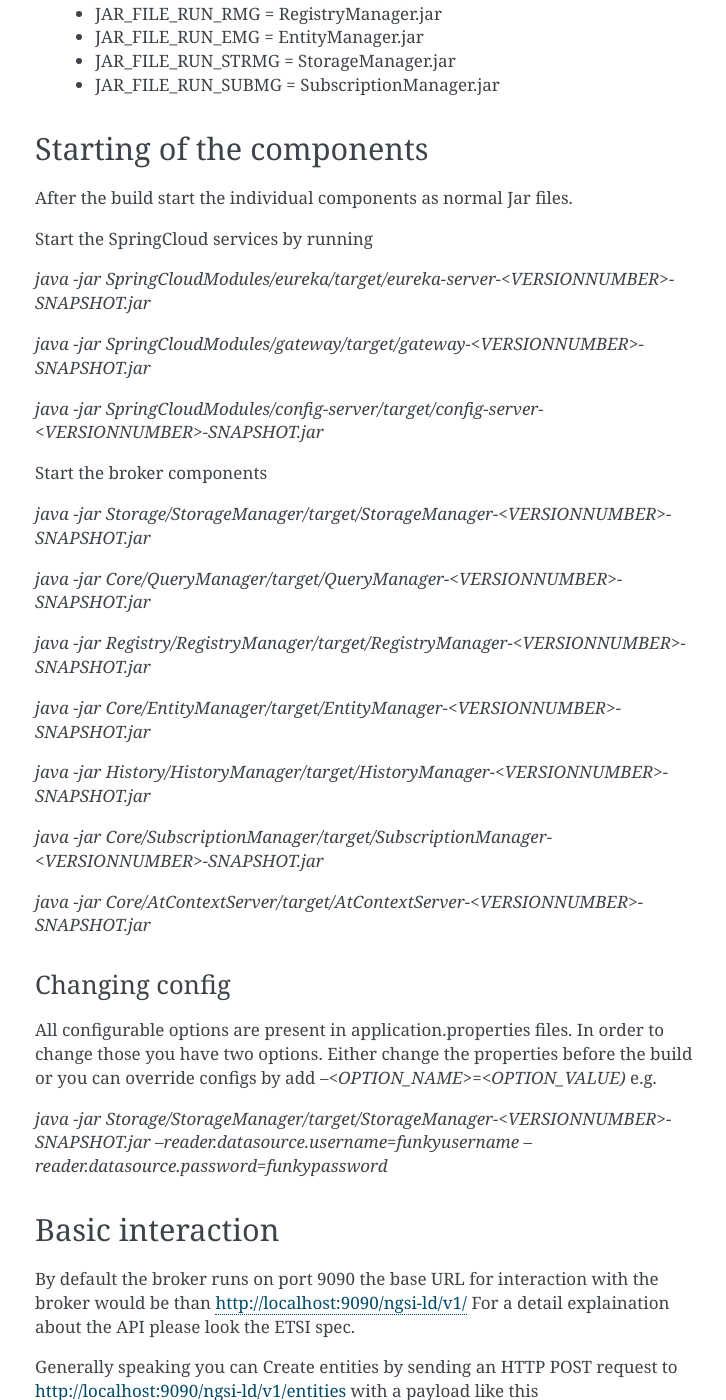
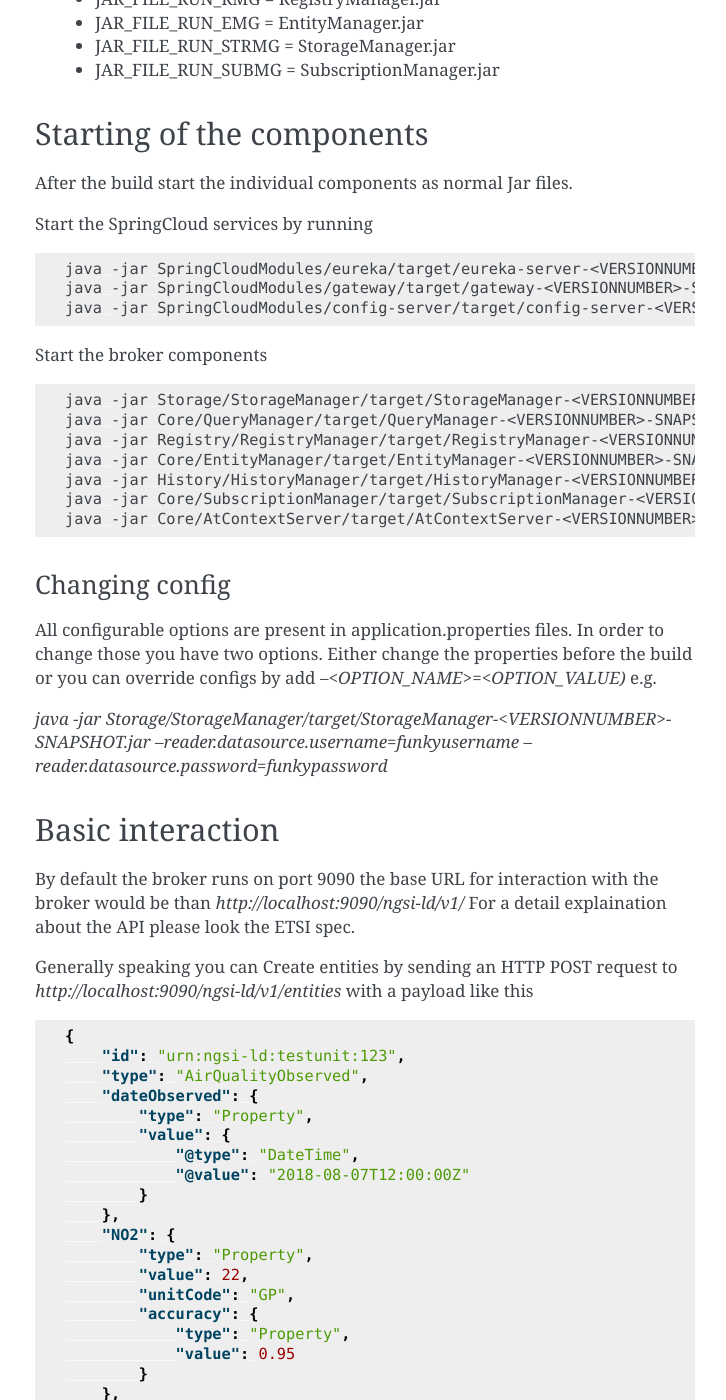
Before and after one commit to ScorpioBroker/ScorpioBroker, a Sphinx documentation site: the page built from docs/index.rst, in a window 1280 px wide and 1400 px high, scrolled down 4011 px. Shown: the whole window, without its empty margins (385-1111 px from the left). Built offline with Sphinx 7.4.7, drawn with Linux system fonts in a browser that asks for light colours; some of the changed text lies outside the part shown.

````diff
--- a/docs/index.rst
+++ b/docs/index.rst
@@ -1,6 +1,11 @@
 **********************
 Scorpio NGSI-LD Broker
 **********************
+
+.. figure:: https://nexus.lab.fiware.org/repository/raw/public/badges/chapters/core.svg
+  :target: https://www.fiware.org/developers/catalogue/
+.. figure:: https://nexus.lab.fiware.org/repository/raw/public/badges/stackoverflow/fiware.svg
+  :target: https://stackoverflow.com/questions/tagged/fiware/
 
 Scorpio is an NGSI-LD compliant context broker developed by NEC Laboratories Europe and NEC Technologies India.
 
@@ -35,44 +40,55 @@ The default username and password which Scorpio uses is "ngb". If you want to us
 
 e.g.
 
-`java -jar Storage/StorageManager/target/StorageManager-<VERSIONNUMBER>-SNAPSHOT.jar --reader.datasource.username=funkyusername --reader.datasource.password=funkypassword`
+.. code-block:: bash
+
+    java -jar Storage/StorageManager/target/StorageManager-<VERSIONNUMBER>-SNAPSHOT.jar \
+        --reader.datasource.username=funkyusername --reader.datasource.password=funkypassword
+
 
 OR
 
-`java -jar Registry/RegistryManager/target/RegistryManager-<VERSIONNUMBER>-SNAPSHOT.jar --spring.datasource.username=funkyusername --spring.datasource.password=funkypassword`
+.. code-block:: bash
+
+    java -jar Registry/RegistryManager/target/RegistryManager-<VERSIONNUMBER>-SNAPSHOT.jar \
+        --spring.datasource.username=funkyusername --spring.datasource.password=funkypassword`
 
 
 Don't forget to create the corresponding user ("ngb" or the different username you chose) in postgres. It will be used by the SpringCloud services for database connection. While in terminal, log in to the psql console as postgres user:
 
-`sudo -u postgres psql`
+.. code-block:: bash
+
+    sudo -u postgres psql
 
 Then create a database "ngb":
 
-`postgres=# create database ngb;`
+.. code-block:: bash
+
+    postgres=# create database ngb;
 
 Create a user "ngb" and make him a superuser:
 
-`postgres=# create user ngb with encrypted password 'ngb';`
+.. code-block:: bash
 
-`postgres=# alter user ngb with superuser;`
+    postgres=# create user ngb with encrypted password 'ngb';
+    postgres=# alter user ngb with superuser;
 
 Grant privileges on database:
 
-`postgres=# grant all privileges on database ngb to ngb;`
+.. code-block:: bash
+
+    postgres=# grant all privileges on database ngb to ngb;
 
 Also create an own database/schema for the Postgis extension:
 
-`postgres=# CREATE DATABASE gisdb;`
+.. code-block:: bash
 
-`postgres=# \connect gisdb;`
-
-`postgres=# CREATE SCHEMA postgis;`
-
-`postgres=# ALTER DATABASE gisdb SET search_path=public, postgis, contrib;`
-
-`postgres=# \connect gisdb;`
-
-`postgres=# CREATE EXTENSION postgis SCHEMA postgis;`
+    postgres=# CREATE DATABASE gisdb;
+    postgres=# \connect gisdb;
+    postgres=# CREATE SCHEMA postgis;
+    postgres=# ALTER DATABASE gisdb SET search_path=public, postgis, contrib;
+    postgres=# \connect gisdb;
+    postgres=# CREATE EXTENSION postgis SCHEMA postgis;
 
 Apache Kafka
 ============
@@ -87,11 +103,15 @@ In order to start kafka you need to start two components:
 
 Start zookeeper with
 
-`<kafkafolder>/bin/[Windows]/zookeeper-server-start.[bat|sh] <kafkafolder>/config/zookeeper.properties`
+.. code-block:: bash
+
+    <kafkafolder>/bin/[Windows]/zookeeper-server-start.[bat|sh] <kafkafolder>/config/zookeeper.properties
 
 Start kafkaserver with
 
-`<kafkafolder>/bin/[Windows]/kafka-server-start.[bat|sh] <kafkafolder>/config/server.properties`
+.. code-block:: bash
+
+    <kafkafolder>/bin/[Windows]/kafka-server-start.[bat|sh] <kafkafolder>/config/server.properties
 
 For more details please visit the Kafka website.
 
@@ -102,23 +122,27 @@ The current maven build supports two types of docker container generations from
 
 The first profile is called 'docker' and can be called like this
 
-`mvn clean package -DskipTests -Pdocker`
+.. code-block:: bash
 
-this will generate individual docker containers for each micro service. The corresponding docker-compose file is docker-compose-dist.yml
+    mvn clean package -DskipTests -Pdocker
+
+this will generate individual docker containers for each micro service. The corresponding docker-compose file is `docker-compose-dist.yml`
 
 
 The second profile is called 'docker-aaio' (for almost all in one). This will generate one single docker container for all components the broker except the kafka message bus and the postgres database.
 
 To get the aaio version run the maven build like this
 
-`mvn clean package -DskipTests -Pdocker-aaio`
+.. code-block:: bash
 
-The corresponding docker-compose file is docker-compose-aaio.yml
+    mvn clean package -DskipTests -Pdocker-aaio
+
+The corresponding docker-compose file is `docker-compose-aaio.yml`
 
 General remark for the Kafka docker image and docker-compose
 ============================================================
 
-The Kafka docker container requires you to provide the environment var KAFKA_ADVERTISED_HOST_NAME. This has to be changed in the docker-compose files to match your docker host ip. You can use 127.0.0.1 however this will disallow you to run Kafka in a cluster mode.
+The Kafka docker container requires you to provide the environment variable `KAFKA_ADVERTISED_HOST_NAME`. This has to be changed in the docker-compose files to match your docker host ip. You can use `127.0.0.1` however this will disallow you to run Kafka in a cluster mode.
 
 For further details please refer to https://hub.docker.com/r/wurstmeister/kafka
 
@@ -196,28 +220,24 @@ After the build start the individual components as normal Jar files.
 
 Start the SpringCloud services by running
 
-`java -jar SpringCloudModules/eureka/target/eureka-server-<VERSIONNUMBER>-SNAPSHOT.jar`
+.. code-block:: bash
 
-`java -jar SpringCloudModules/gateway/target/gateway-<VERSIONNUMBER>-SNAPSHOT.jar`
-
-`java -jar SpringCloudModules/config-server/target/config-server-<VERSIONNUMBER>-SNAPSHOT.jar`
+    java -jar SpringCloudModules/eureka/target/eureka-server-<VERSIONNUMBER>-SNAPSHOT.jar
+    java -jar SpringCloudModules/gateway/target/gateway-<VERSIONNUMBER>-SNAPSHOT.jar
+    java -jar SpringCloudModules/config-server/target/config-server-<VERSIONNUMBER>-SNAPSHOT.jar
 
 
 Start the broker components
 
-`java -jar Storage/StorageManager/target/StorageManager-<VERSIONNUMBER>-SNAPSHOT.jar`
+.. code-block:: bash
 
-`java -jar Core/QueryManager/target/QueryManager-<VERSIONNUMBER>-SNAPSHOT.jar`
-
-`java -jar Registry/RegistryManager/target/RegistryManager-<VERSIONNUMBER>-SNAPSHOT.jar`
-
-`java -jar Core/EntityManager/target/EntityManager-<VERSIONNUMBER>-SNAPSHOT.jar`
-
-`java -jar History/HistoryManager/target/HistoryManager-<VERSIONNUMBER>-SNAPSHOT.jar`
-
-`java -jar Core/SubscriptionManager/target/SubscriptionManager-<VERSIONNUMBER>-SNAPSHOT.jar`
-
-`java -jar Core/AtContextServer/target/AtContextServer-<VERSIONNUMBER>-SNAPSHOT.jar`
+    java -jar Storage/StorageManager/target/StorageManager-<VERSIONNUMBER>-SNAPSHOT.jar
+    java -jar Core/QueryManager/target/QueryManager-<VERSIONNUMBER>-SNAPSHOT.jar
+    java -jar Registry/RegistryManager/target/RegistryManager-<VERSIONNUMBER>-SNAPSHOT.jar
+    java -jar Core/EntityManager/target/EntityManager-<VERSIONNUMBER>-SNAPSHOT.jar
+    java -jar History/HistoryManager/target/HistoryManager-<VERSIONNUMBER>-SNAPSHOT.jar
+    java -jar Core/SubscriptionManager/target/SubscriptionManager-<VERSIONNUMBER>-SNAPSHOT.jar
+    java -jar Core/AtContextServer/target/AtContextServer-<VERSIONNUMBER>-SNAPSHOT.jar
 
 Changing config
 ===============
@@ -231,55 +251,59 @@ Basic interaction
 #################
 
 By default the broker runs on port 9090 the base URL for interaction with the broker would be than
-http://localhost:9090/ngsi-ld/v1/
+`http://localhost:9090/ngsi-ld/v1/`
 For a detail explaination about the API please look the ETSI spec.
 
 
 Generally speaking you can
-Create entities by sending an HTTP POST request to http://localhost:9090/ngsi-ld/v1/entities
+Create entities by sending an HTTP POST request to `http://localhost:9090/ngsi-ld/v1/entities`
 with a payload like this
 
-{
-    "id": "urn:ngsi-ld:testunit:123",
-    "type": "AirQualityObserved",
-    "dateObserved": {
-        "type": "Property",
-        "value": {
-            "@type": "DateTime",
-            "@value": "2018-08-07T12:00:00Z"
-        }
-    },
-    "NO2": {
-        "type": "Property",
-        "value": 22,
-        "unitCode": "GP",
-        "accuracy": {
+.. code-block:: json
+
+    {
+        "id": "urn:ngsi-ld:testunit:123",
+        "type": "AirQualityObserved",
+        "dateObserved": {
             "type": "Property",
-            "value": 0.95
-        }
-    },
-    "refPointOfInterest": {
-        "type": "Relationship",
-        "object": "urn:ngsi-ld:PointOfInterest:RZ:MainSquare"
-    },
-    "@context": [
-        "https://schema.lab.fiware.org/ld/context",
-        "https://uri.etsi.org/ngsi-ld/v1/ngsi-ld-core-context.jsonld"
-    ]
-}
+            "value": {
+                "@type": "DateTime",
+                "@value": "2018-08-07T12:00:00Z"
+            }
+        },
+        "NO2": {
+            "type": "Property",
+            "value": 22,
+            "unitCode": "GP",
+            "accuracy": {
+                "type": "Property",
+                "value": 0.95
+            }
+        },
+        "refPointOfInterest": {
+            "type": "Relationship",
+            "object": "urn:ngsi-ld:PointOfInterest:RZ:MainSquare"
+        },
+        "@context": [
+            "https://schema.lab.fiware.org/ld/context",
+            "https://uri.etsi.org/ngsi-ld/v1/ngsi-ld-core-context.jsonld"
+        ]
+    }
 
 
 In the given example the @context is in the payload therefor you have to set the ContentType header to application/ld+json
 
 To receive entities you can send an HTTP GET to
 
-http://localhost:9090/ngsi-ld/v1/entities/<entityId>
+`http://localhost:9090/ngsi-ld/v1/entities/<entityId>`
 
 or run a query by sending a GET like this
 
-http://localhost:9090/ngsi-ld/v1/entities/?type=Vehicle&limit=2
-Accept: application/ld+json
-Link: <http://<HOSTNAME_OF_WHERE_YOU_HAVE_AN_ATCONTEXT>/aggregatedContext.jsonld>; rel="http://www.w3.org/ns/json-ld#context";type="application/ld+json"
+.. code-block :: text
+
+    http://localhost:9090/ngsi-ld/v1/entities/?type=Vehicle&limit=2
+    Accept: application/ld+json
+    Link: <http://<HOSTNAME_OF_WHERE_YOU_HAVE_AN_ATCONTEXT>/aggregatedContext.jsonld>; rel="http://www.w3.org/ns/json-ld#context";type="application/ld+json"
 
 For more detailed explaination on NGSI-LD or JSON-LD. Please look at the [ETSI Specification](https://www.etsi.org/deliver/etsi_gs/CIM/001_099/009/01.01.01_60/gs_CIM009v010101p.pdf) or visit the [JSON-LD website](https://json-ld.org/).
 
@@ -293,26 +317,26 @@ When starting the eureka-server you may facing the **java.lang.TypeNotPresentExc
 
 In order to fix this issue and get eureka-server running you need to manually add below JAXB Maven dependencies to `ScorpioBroker/SpringCloudModules/eureka/pom.xml` before starting:
 
-```
-...
-<dependencies>
-        ...
-        <dependency>
-                <groupId>com.sun.xml.bind</groupId>
-                <artifactId>jaxb-core</artifactId>
-                <version>2.3.0.1</version>
-        </dependency>
-        <dependency>
-                <groupId>javax.xml.bind</groupId>
-                <artifactId>jaxb-api</artifactId>
-                <version>2.3.1</version>
-        </dependency>
-        <dependency>
-                <groupId>com.sun.xml.bind</groupId>
-                <artifactId>jaxb-impl</artifactId>
-                <version>2.3.1</version>
-        </dependency>
-        ...
-</dependencies>
-...
-```
+.. code-block:: xml
+
+    ...
+    <dependencies>
+            ...
+            <dependency>
+                    <groupId>com.sun.xml.bind</groupId>
+                    <artifactId>jaxb-core</artifactId>
+                    <version>2.3.0.1</version>
+            </dependency>
+            <dependency>
+                    <groupId>javax.xml.bind</groupId>
+                    <artifactId>jaxb-api</artifactId>
+                    <version>2.3.1</version>
+            </dependency>
+            <dependency>
+                    <groupId>com.sun.xml.bind</groupId>
+                    <artifactId>jaxb-impl</artifactId>
+                    <version>2.3.1</version>
+            </dependency>
+            ...
+    </dependencies>
+    ...
````
